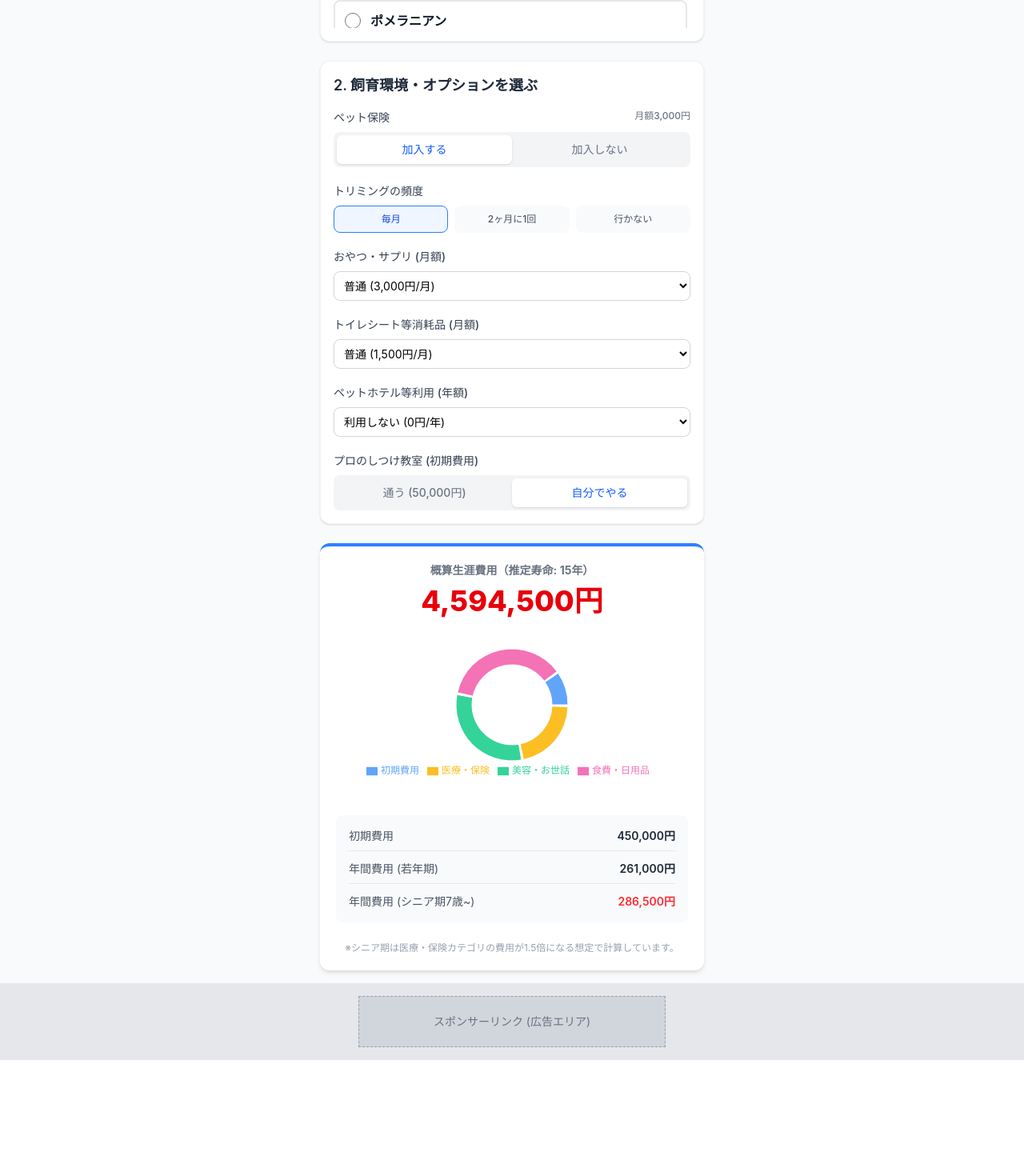
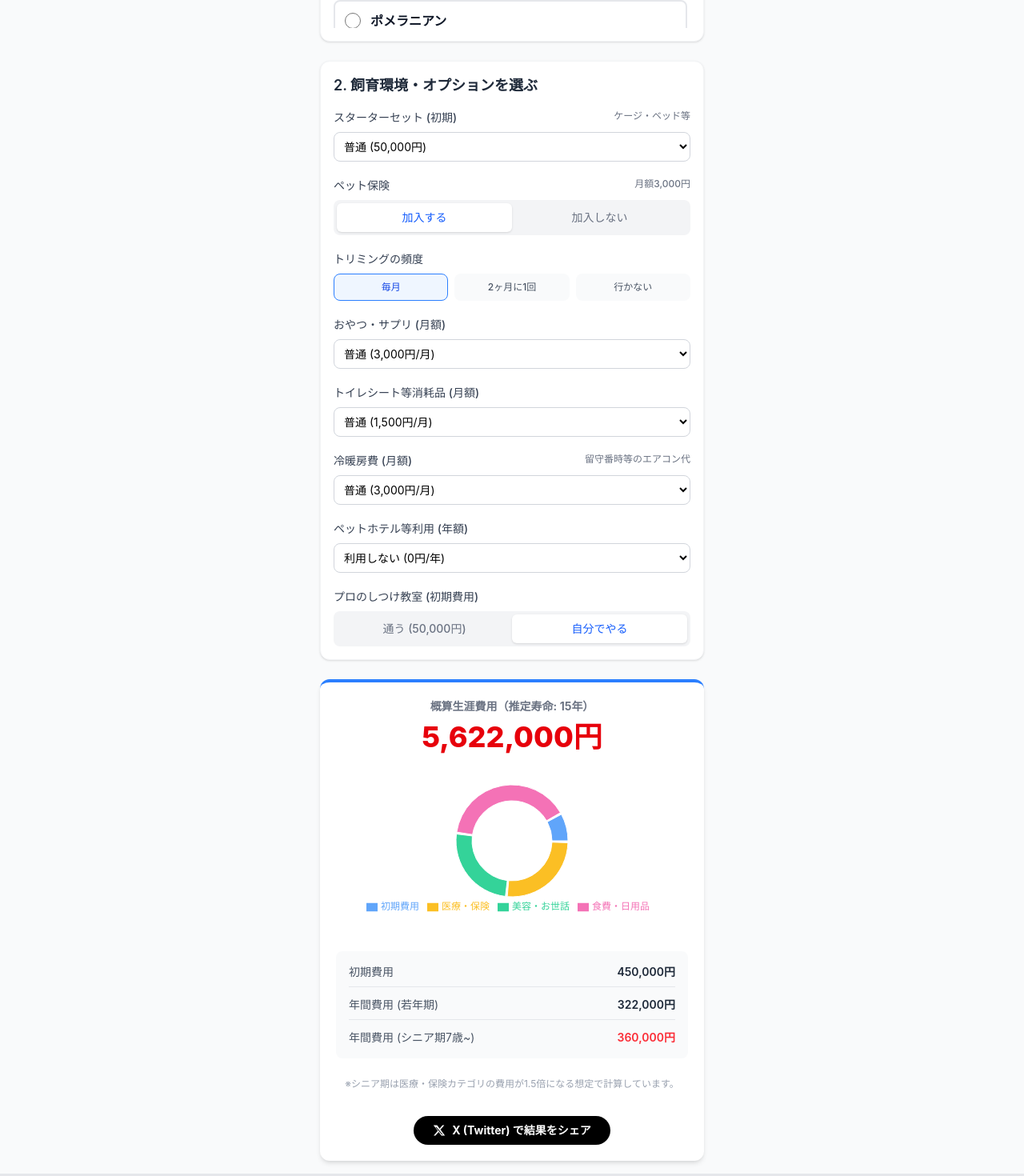
Before and after one commit to BambaSpace/PetSim, a React (Vite) app: page / in a window 1280 px wide. Shown: the part 588-2058 px from the top of the page at 80% size. Before the commit the page ends 1913 px from the top, so only its background shows below. Built offline with nearby package versions, Linux system fonts and the light colour scheme.

Commit message:
機能拡張: 初期費用詳細化・冷暖房費・サイズ別予防薬・シェア機能の追加
Co-authored-by: BambaSpace <246610133+BambaSpace@users.noreply.github.com>

```diff
--- a/src/App.tsx
+++ b/src/App.tsx
@@ -186,12 +186,18 @@ const DOG_BREEDS: DogBreed[] = [
   }
 ];
 
-const COMMON_INITIAL_COST = 50000;
 const VACCINE_COST = 15000;
 const INSURANCE_MONTHLY = 3000;
 
 const SENIOR_AGE_START = 7;
 const SENIOR_MEDICAL_MULTIPLIER = 1.5; // シニア期の医療費・ケア増加率
+
+// サイズ別の予防薬（フィラリア・ノミダニ）の年間コスト目安
+const PREVENTION_COST = {
+  '小型犬': 25000,
+  '中型犬': 35000,
+  '大型犬': 45000,
+};
 
 export default function App() {
   const [selectedBreedId, setSelectedBreedId] = useState<string>(DOG_BREEDS[0].id);
@@ -202,24 +208,26 @@ export default function App() {
   const [searchQuery, setSearchQuery] = useState<string>('');
   const [selectedSize, setSelectedSize] = useState<string>('all');
 
-  // 新しい飼育オプション状態
+  // 飼育オプション状態
+  const [starterSetCost, setStarterSetCost] = useState<number>(50000); // 初期スターターセット（ケージ等）
   const [snackCost, setSnackCost] = useState<number>(3000); // 月額おやつ・サプリ代
   const [hotelCost, setHotelCost] = useState<number>(0); // 年間ホテル・ドッグラン代
   const [trainingCost, setTrainingCost] = useState<number>(0); // 初期しつけ教室代
   const [toiletSheetCost, setToiletSheetCost] = useState<number>(1500); // 月額トイレシート代
+  const [acCost, setAcCost] = useState<number>(3000); // 月額の冷暖房費（エアコン追加分）
 
   const breed = DOG_BREEDS.find((b) => b.id === selectedBreedId) || DOG_BREEDS[0];
 
-  // 1. 初期費用 (生体代 + 用品・登録料 + しつけ教室)
-  const initialCost = breed.price + COMMON_INITIAL_COST + trainingCost;
+  // 1. 初期費用 (生体代 + スターターセット + しつけ教室)
+  const initialCost = breed.price + starterSetCost + trainingCost;
 
   // 2. 基本の年間費用 (シニア期以外)
-  // - 食費・日用品
-  const annualFoodAndGoods = (breed.monthlyFood + snackCost + toiletSheetCost) * 12;
+  // - 食費・日用品・光熱費
+  const annualFoodAndGoods = (breed.monthlyFood + snackCost + toiletSheetCost + acCost) * 12;
   // - 美容・お世話
   const annualCare = (breed.trimmingCost * trimmingFrequency) + hotelCost;
-  // - 医療・保険
-  const annualMedical = VACCINE_COST + (hasInsurance ? INSURANCE_MONTHLY * 12 : 0);
+  // - 医療・保険 (ワクチン + 予防薬 + 保険)
+  const annualMedical = VACCINE_COST + PREVENTION_COST[breed.size] + (hasInsurance ? INSURANCE_MONTHLY * 12 : 0);
 
   const normalAnnualCost = annualFoodAndGoods + annualCare + annualMedical;
 
@@ -348,6 +356,23 @@ export default function App() {
           <h2 className="text-lg font-semibold mb-4 text-gray-800">2. 飼育環境・オプションを選ぶ</h2>
 
           <div className="space-y-5">
+            {/* スターターセット (初期費用) */}
+            <div>
+              <h3 className="text-sm font-medium text-gray-700 mb-2 flex justify-between">
+                <span>スターターセット (初期)</span>
+                <span className="text-xs text-gray-500">ケージ・ベッド等</span>
+              </h3>
+              <select
+                value={starterSetCost}
+                onChange={(e) => setStarterSetCost(Number(e.target.value))}
+                className="w-full p-2 border border-gray-300 rounded-lg text-sm bg-white"
+              >
+                <option value={30000}>節約・最低限 (30,000円)</option>
+                <option value={50000}>普通 (50,000円)</option>
+                <option value={100000}>こだわり・高級 (100,000円)</option>
+              </select>
+            </div>
+
             {/* 保険 */}
             <div>
               <h3 className="text-sm font-medium text-gray-700 mb-2 flex justify-between">
@@ -421,6 +446,23 @@ export default function App() {
                 <option value={1000}>節約・安いもの (1,000円/月)</option>
                 <option value={1500}>普通 (1,500円/月)</option>
                 <option value={3000}>厚手・高級 (3,000円/月)</option>
+              </select>
+            </div>
+
+            {/* 冷暖房費 */}
+            <div>
+              <h3 className="text-sm font-medium text-gray-700 mb-2 flex justify-between">
+                <span>冷暖房費 (月額)</span>
+                <span className="text-xs text-gray-500">留守番時等のエアコン代</span>
+              </h3>
+              <select
+                value={acCost}
+                onChange={(e) => setAcCost(Number(e.target.value))}
+                className="w-full p-2 border border-gray-300 rounded-lg text-sm bg-white"
+              >
+                <option value={0}>計算に含めない (0円/月)</option>
+                <option value={3000}>普通 (3,000円/月)</option>
+                <option value={6000}>24時間つけっぱなし等 (6,000円/月)</option>
               </select>
             </div>
 
@@ -510,6 +552,19 @@ export default function App() {
           <p className="text-xs text-gray-400 mt-2 text-center">
             ※シニア期は医療・保険カテゴリの費用が1.5倍になる想定で計算しています。
           </p>
+
+          {/* SNS Share Button */}
+          <div className="mt-4 flex justify-center">
+            <a
+              href={`https://twitter.com/intent/tweet?text=${encodeURIComponent(`私のワンコ(${breed.name})お迎え概算生涯費用は ${new Intl.NumberFormat('ja-JP').format(lifetimeCost)}円 でした！🐶🐾\n\n#PetSim #ワンコお迎えコスト計算機\n`)}&url=${encodeURIComponent('https://BambaSpace.github.io/PetSim/')}`}
+              target="_blank"
+              rel="noopener noreferrer"
+              className="bg-black text-white text-sm font-bold py-2 px-6 rounded-full flex items-center gap-2 hover:bg-gray-800 transition-colors"
+            >
+              <svg viewBox="0 0 24 24" aria-hidden="true" className="w-4 h-4 fill-current"><g><path d="M18.244 2.25h3.308l-7.227 8.26 8.502 11.24H16.17l-5.214-6.817L4.99 21.75H1.68l7.73-8.835L1.254 2.25H8.08l4.713 6.231zm-1.161 17.52h1.833L7.008 5.92H5.078z"></path></g></svg>
+              X (Twitter) で結果をシェア
+            </a>
+          </div>
         </section>
 
       </main>
```
